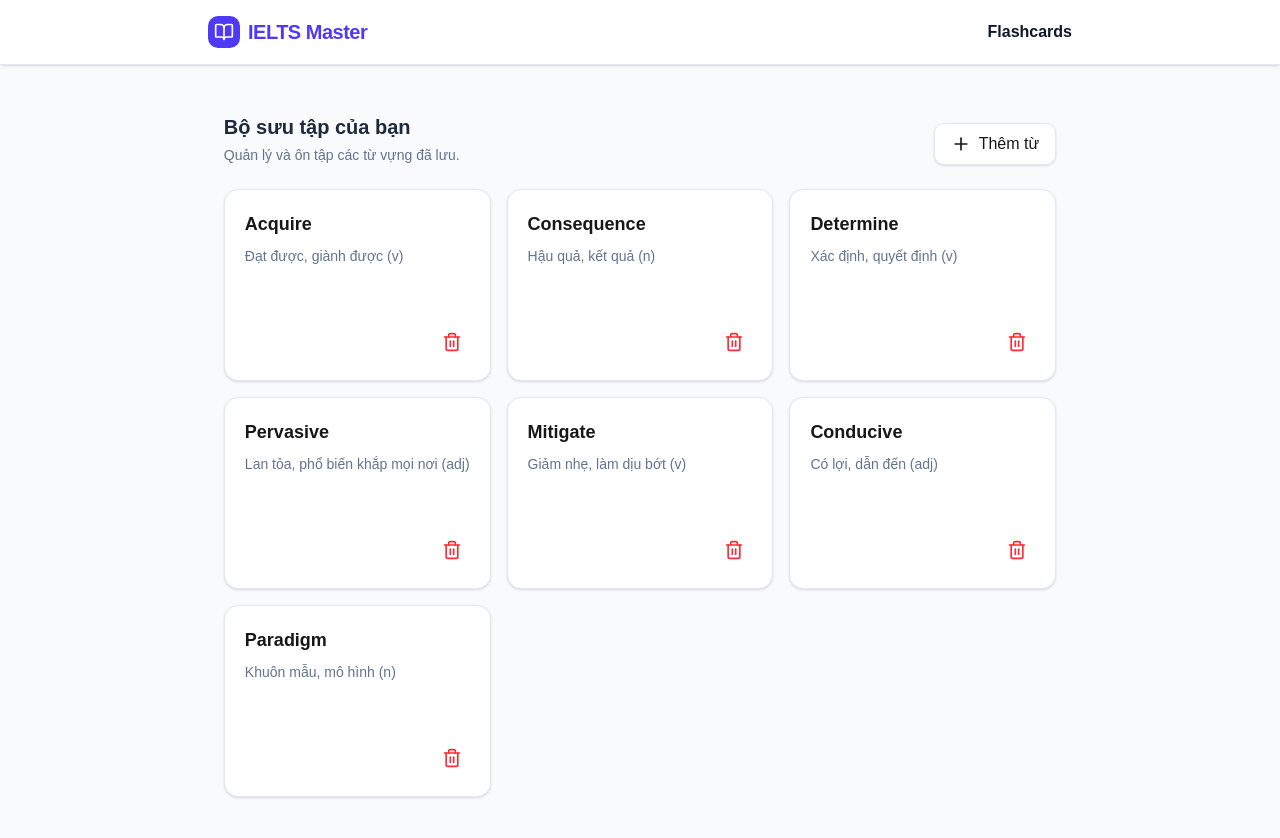
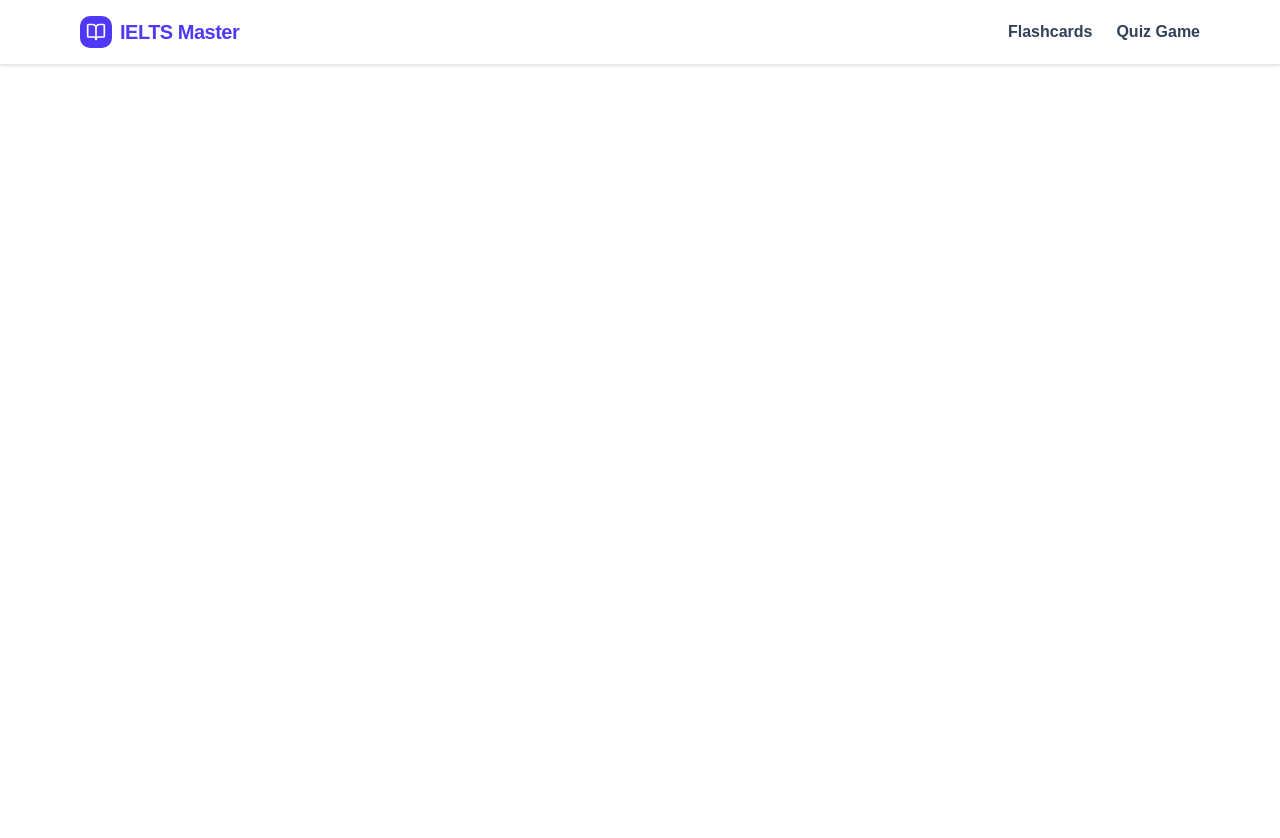
Before and after one commit to phuctrank81/flashcard-phuctran, a Next.js app: page /flashcards in a window 1280 px wide. Shown: the top 838 px of the page. Built offline with nearby package versions, Linux system fonts and the light colour scheme.

Commit message:
new update

```diff
--- a/app/components/header.tsx
+++ b/app/components/header.tsx
@@ -2,26 +2,25 @@ import { BookOpen } from "lucide-react"
 import Link from "next/link"
 
 export default function Header() {
-
   return (
     <header className="bg-white border-b border-slate-200 sticky top-0 z-40 shadow-sm">
-      <div className="max-w-4xl mx-auto px-4 h-16 flex items-center justify-between">
+      <div className="max-w-6xl mx-auto px-4 h-16 flex items-center justify-between">
         {/* Logo */}
-        <div className="flex items-center gap-2 text-indigo-600">
+        <Link href="/" className="flex items-center gap-2 text-indigo-600 hover:text-indigo-700 transition-colors">
           <div className="bg-indigo-600 text-white p-1.5 rounded-lg">
             <BookOpen className="w-5 h-5" />
           </div>
-          <span className="text-xl font-bold tracking-tight">
-            IELTS Master
-          </span>
-        </div>
+          <span className="text-xl font-bold tracking-tight">IELTS Master</span>
+        </Link>
 
-        {/* Actions */}
-        <button
-          className="text-slate-900 hover:text-indigo-600 transition-colors font-semibold cursor-pointer"
-        >
-          <Link href="flashcards">Flashcards</Link>
-        </button>
+        <nav className="flex items-center gap-6">
+          <Link href="/flashcards" className="text-slate-700 hover:text-indigo-600 font-semibold transition-colors">
+            Flashcards
+          </Link>
+          <Link href="/quiz" className="text-slate-700 hover:text-indigo-600 font-semibold transition-colors">
+            Quiz Game
+          </Link>
+        </nav>
       </div>
     </header>
   )
--- a/app/flashcards/page.tsx
+++ b/app/flashcards/page.tsx
@@ -1,265 +1,18 @@
 "use client"
 
-import type React from "react"
-import { useState, useEffect } from "react"
-import {
-  Plus,
-  Trash2,
-  ArrowLeft,
-  ArrowRight,
-  RotateCcw,
-  X,
-  Save,
-} from "lucide-react"
 import Header from "../components/Header"
 
-interface Flashcard {
-  id: string
-  question: string
-  answer: string
-}
+export default function FlashcardsPage() {
+  return (
+    <div>
+      <Header />
 
-const INITIAL_DATA: Flashcard[] = [
-  { id: "1", question: "Acquire", answer: "Đạt được, giành được (v)" },
-  { id: "2", question: "Consequence", answer: "Hậu quả, kết quả (n)" },
-  { id: "3", question: "Determine", answer: "Xác định, quyết định (v)" },
-  { id: "4", question: "Pervasive", answer: "Lan tỏa, phổ biến khắp mọi nơi (adj)" },
-  { id: "5", question: "Mitigate", answer: "Giảm nhẹ, làm dịu bớt (v)" },
-  { id: "6", question: "Conducive", answer: "Có lợi, dẫn đến (adj)" },
-  { id: "7", question: "Paradigm", answer: "Khuôn mẫu, mô hình (n)" },
-]
-
-export default function FlashcardsPage() {
-  const [flashcards, setFlashcards] = useState<Flashcard[]>([])
-  const [isStudyMode, setIsStudyMode] = useState(false)
-  const [showAddModal, setShowAddModal] = useState(false)
-
-  /* ===================== LOAD / SAVE ===================== */
-  useEffect(() => {
-    const saved = localStorage.getItem("my-flashcards")
-    if (saved) {
-      try {
-        setFlashcards(JSON.parse(saved))
-      } catch {
-        setFlashcards(INITIAL_DATA)
-      }
-    } else {
-      setFlashcards(INITIAL_DATA)
-    }
-  }, [])
-
-  useEffect(() => {
-    localStorage.setItem("my-flashcards", JSON.stringify(flashcards))
-  }, [flashcards])
-
-  /* ===================== CRUD ===================== */
-  const addCard = (question: string, answer: string) => {
-    setFlashcards((prev) => [
-      ...prev,
-      {
-        id: Date.now().toString(),
-        question,
-        answer,
-      },
-    ])
-    setShowAddModal(false)
-  }
-
-  const deleteCard = (id: string) => {
-    if (!confirm("Bạn có chắc muốn xóa thẻ này không?")) return
-    setFlashcards((prev) => prev.filter((c) => c.id !== id))
-  }
-
-  /* ===================== STUDY MODE ===================== */
-  if (isStudyMode) {
-    return <StudyMode cards={flashcards} onExit={() => setIsStudyMode(false)} />
-  }
-
-  return (
-    <div className="min-h-screen bg-slate-50 flex flex-col">
-      {/* ✅ HEADER THỐNG NHẤT */}
-      <Header
-        onStartStudy={() => setIsStudyMode(true)}
-        flashcardsCount={flashcards.length}
-      />
-
-      <main className="max-w-4xl mx-auto px-4 py-12 flex-1">
-        <div className="flex justify-between items-end mb-6">
-          <div>
-            <h2 className="text-xl font-bold text-slate-800">
-              Bộ sưu tập của bạn
-            </h2>
-            <p className="text-slate-500 text-sm mt-1">
-              Quản lý và ôn tập các từ vựng đã lưu.
-            </p>
-          </div>
-
-          <button
-            onClick={() => setShowAddModal(true)}
-            className="flex items-center gap-2 bg-white border border-slate-200 hover:border-indigo-300 hover:text-indigo-600 px-4 py-2 rounded-lg font-medium shadow-sm"
-          >
-            <Plus className="w-5 h-5" />
-            Thêm từ
-          </button>
+      {/* Vùng có thể kéo lên xuống */}
+      <main className="flex-1 overflow-y-auto">
+        <div className="h-[200vh] px-4 py-8">
+          {/* Nội dung trống / placeholder */}
         </div>
-
-        {flashcards.length === 0 ? (
-          <EmptyState onAdd={() => setShowAddModal(true)} />
-        ) : (
-          <div className="grid grid-cols-1 md:grid-cols-2 lg:grid-cols-3 gap-4">
-            {flashcards.map((card) => (
-              <div
-                key={card.id}
-                className="bg-white p-5 rounded-xl border border-slate-200 shadow-sm hover:shadow-md transition flex flex-col justify-between h-48"
-              >
-                <div>
-                  <h3 className="font-bold text-lg">{card.question}</h3>
-                  <p className="text-slate-500 text-sm mt-2 line-clamp-3">
-                    {card.answer}
-                  </p>
-                </div>
-
-                <div className="flex justify-end">
-                  <button
-                    onClick={() => deleteCard(card.id)}
-                    className="p-2 text-red-500 hover:bg-red-50 rounded-full"
-                  >
-                    <Trash2 className="w-5 h-5" />
-                  </button>
-                </div>
-              </div>
-            ))}
-          </div>
-        )}
       </main>
-
-      {showAddModal && (
-        <AddCardModal
-          onClose={() => setShowAddModal(false)}
-          onAdd={addCard}
-        />
-      )}
     </div>
   )
 }
-
-/* ===================== COMPONENTS ===================== */
-
-function EmptyState({ onAdd }: { onAdd: () => void }) {
-  return (
-    <div className="text-center py-20 bg-white rounded-xl border border-dashed">
-      <p className="text-slate-500">Chưa có từ vựng nào</p>
-      <button
-        onClick={onAdd}
-        className="mt-4 text-indigo-600 font-medium"
-      >
-        Thêm thẻ đầu tiên
-      </button>
-    </div>
-  )
-}
-
-function StudyMode({
-  cards,
-  onExit,
-}: {
-  cards: Flashcard[]
-  onExit: () => void
-}) {
-  const [index, setIndex] = useState(0)
-  const [flipped, setFlipped] = useState(false)
-
-  const card = cards[index]
-
-  return (
-    <div className="fixed inset-0 bg-slate-900 text-white flex flex-col items-center justify-center">
-      <button
-        onClick={onExit}
-        className="absolute top-4 left-4 p-2 bg-white/10 rounded-full"
-      >
-        <X />
-      </button>
-
-      <div
-        onClick={() => setFlipped(!flipped)}
-        className="bg-white text-slate-900 rounded-2xl p-12 cursor-pointer w-[90%] max-w-xl text-center"
-      >
-        {flipped ? card.answer : card.question}
-      </div>
-
-      <div className="flex gap-6 mt-8">
-        <button
-          disabled={index === 0}
-          onClick={() => {
-            setFlipped(false)
-            setIndex(index - 1)
-          }}
-        >
-          <ArrowLeft />
-        </button>
-
-        <button onClick={() => setFlipped(!flipped)}>
-          Lật
-        </button>
-
-        <button
-          disabled={index === cards.length - 1}
-          onClick={() => {
-            setFlipped(false)
-            setIndex(index + 1)
-          }}
-        >
-          <ArrowRight />
-        </button>
-      </div>
-    </div>
-  )
-}
-
-function AddCardModal({
-  onClose,
-  onAdd,
-}: {
-  onClose: () => void
-  onAdd: (q: string, a: string) => void
-}) {
-  const [q, setQ] = useState("")
-  const [a, setA] = useState("")
-
-  return (
-    <div className="fixed inset-0 bg-black/50 flex items-center justify-center">
-      <form
-        onSubmit={(e) => {
-          e.preventDefault()
-          if (q && a) onAdd(q, a)
-        }}
-        className="bg-white p-6 rounded-xl w-full max-w-md"
-      >
-        <h3 className="font-bold mb-4">Thêm từ mới</h3>
-
-        <textarea
-          value={q}
-          onChange={(e) => setQ(e.target.value)}
-          placeholder="Từ vựng"
-          className="w-full border rounded p-2 mb-3"
-        />
-
-        <textarea
-          value={a}
-          onChange={(e) => setA(e.target.value)}
-          placeholder="Nghĩa"
-          className="w-full border rounded p-2 mb-4"
-        />
-
-        <div className="flex justify-end gap-3">
-          <button type="button" onClick={onClose}>
-            Hủy
-          </button>
-          <button type="submit" className="text-indigo-600 font-medium">
-            Lưu
-          </button>
-        </div>
-      </form>
-    </div>
-  )
-}
```
